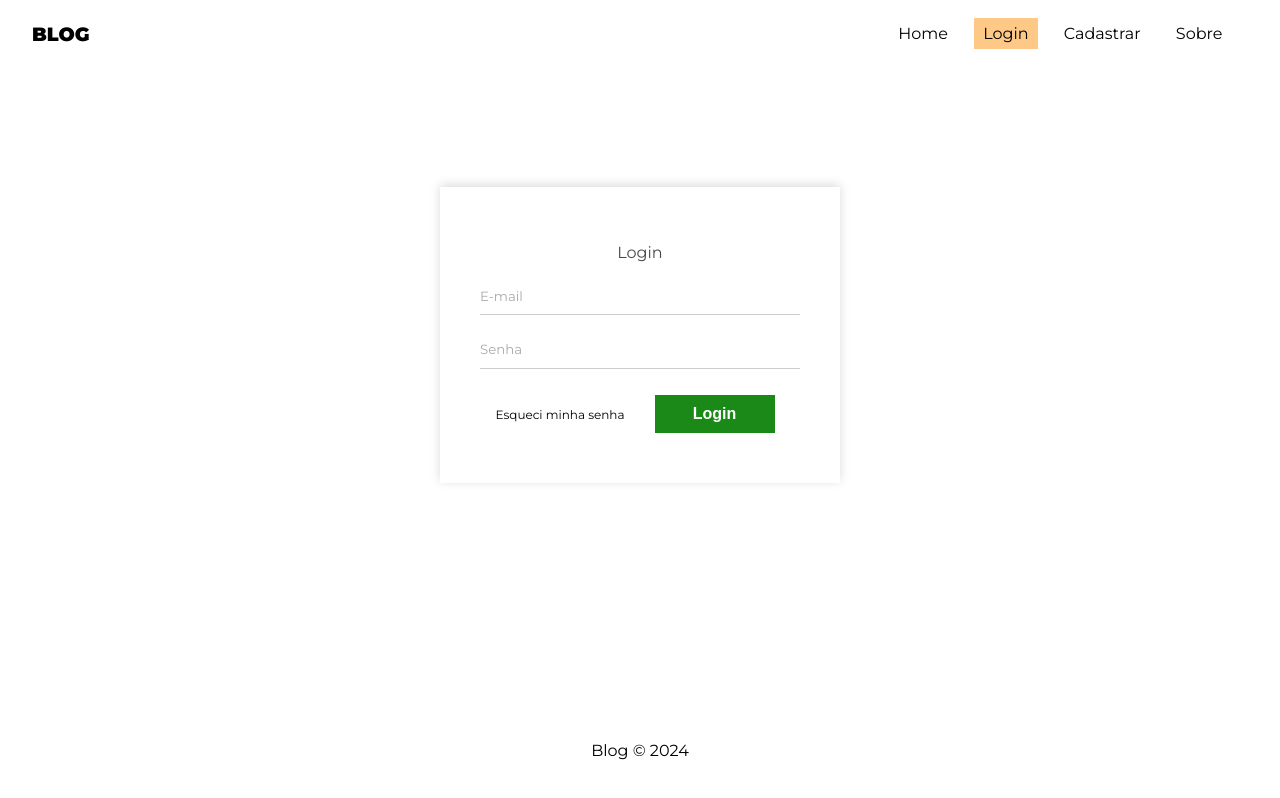
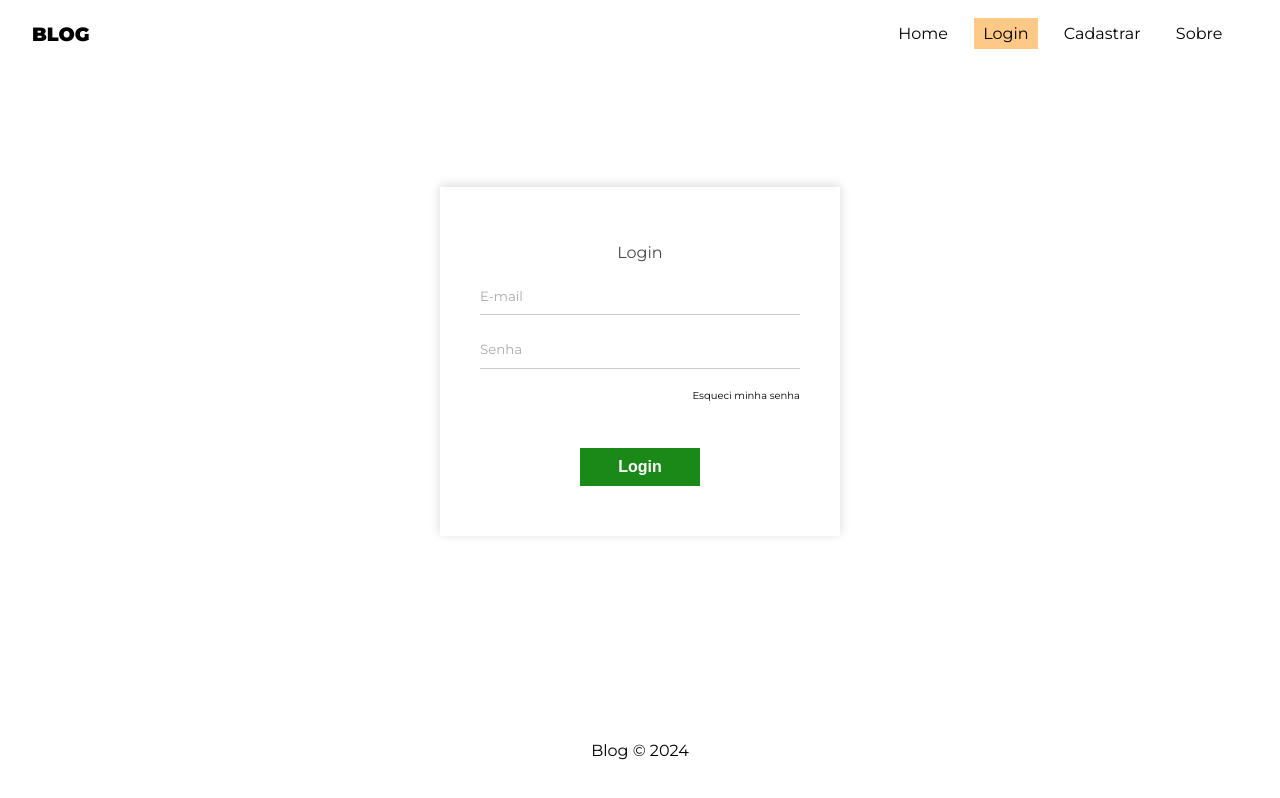
Before and after one commit to raffa-raffa/myblog, a React (Create React App) app: page /login in a window 1280 px wide. Built offline with nearby package versions, Linux system fonts and the light colour scheme; no server answers.

Commit message:
chore: ajuste posicionamento minha senha

```diff
--- a/src/pages/Login/Login.js
+++ b/src/pages/Login/Login.js
@@ -69,10 +69,10 @@ const Login = () => {
                 onChange={(e) => setPassword(e.target.value)}
                 value={password}
               />
+            <a className={styles.forgotpwd} href="/esqueci-minha-senha" onClick={handleForgotPassword}>
+             Esqueci minha senha
+            </a>
             </label>
-            <a className={styles.forgotpwd} href="/esqueci-minha-senha" onClick={handleForgotPassword}>
-              <span>Esqueci minha senha</span>
-            </a>
             <button className="btn" type="submit" disabled={loading}>
               {loading ? "Aguarde..." : "Login"}
             </button>
--- a/src/pages/Login/Login.module.css
+++ b/src/pages/Login/Login.module.css
@@ -16,9 +16,9 @@
     }
 
     .forgotpwd{
-    font-size: 12px;
-    margin:0 20px 10px 0;
-    text-align: left;
+    font-size: 10px;
+    margin:20px 0;
+    text-align: right;
   }
 
 .btn{
```
